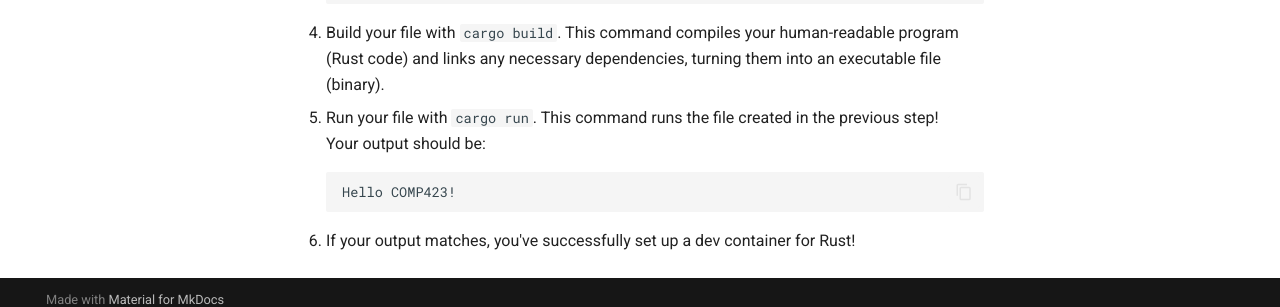
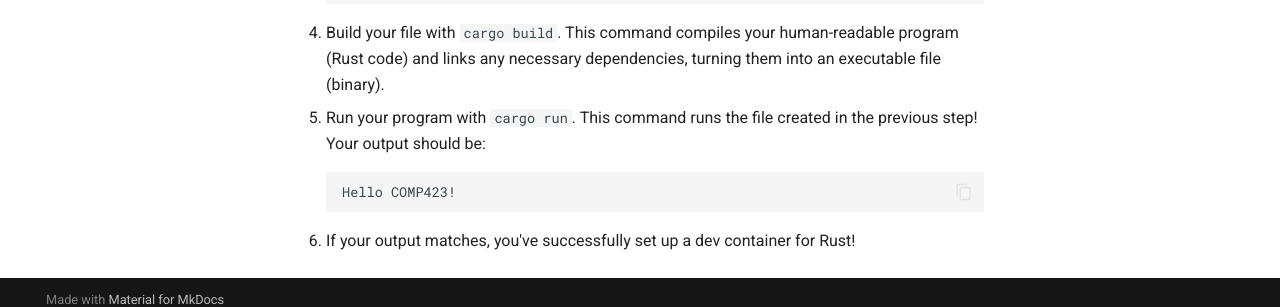
Before and after one commit to escoats/comp423-course-notes, an MkDocs documentation site: the page built from docs/tutorials/rust-setup.md, in a window 1280 px wide and 900 px high, scrolled down 1976 px. Shown: the part 578-885 px from the top of the window. Built offline with MkDocs 1.6.1 and Material for MkDocs 9.7.7, drawn with Linux system fonts in a browser that asks for light colours.

Commit message:
Tweak wording

````diff
--- a/docs/tutorials/rust-setup.md
+++ b/docs/tutorials/rust-setup.md
@@ -102,7 +102,7 @@ fn main() {
 4. Build your file with `cargo build`. This command compiles your human-readable program (Rust code) and links any necessary dependencies, turning them into an executable file (binary).
 
 
-5. Run your file with `cargo run`. This command runs the file created in the previous step!
+5. Run your program with `cargo run`. This command runs the file created in the previous step!
 Your output should be:
 ```
 Hello COMP423!
````
